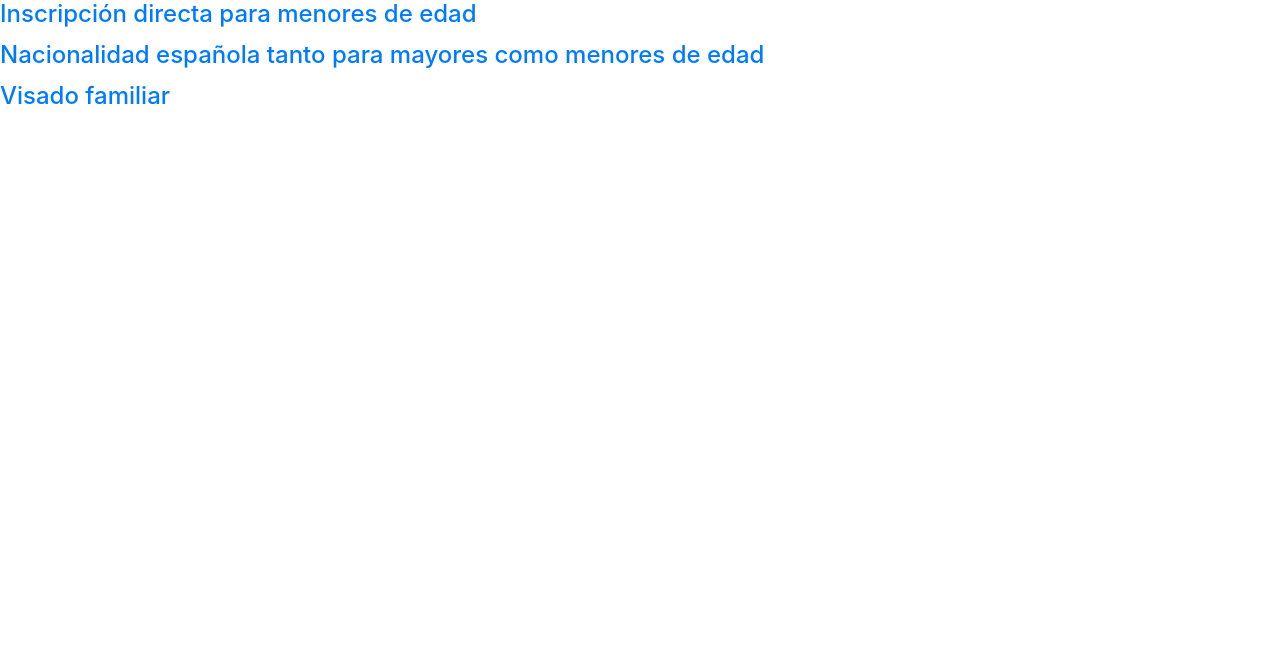
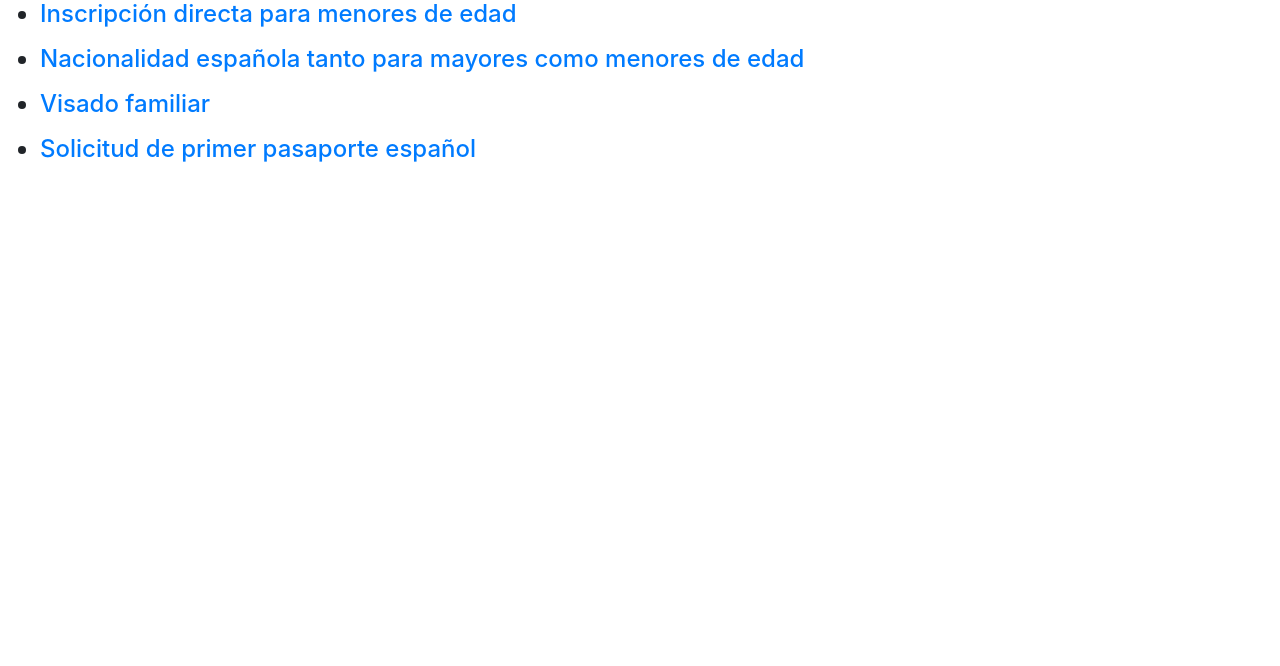
Before and after one commit to infomaxcuba/es, a plain HTML site: page antecedentes-penales.html in a window 1280 px wide. Shown: the part 134-800 px from the top of the page. Drawn offline with nearby package versions, Linux system fonts and the light colour scheme.

Commit message:
commit 21 marzo 16h

```diff
--- a/antecedentes-penales.html
+++ b/antecedentes-penales.html
@@ -52,15 +52,31 @@
 
       <h2 class="mt-4 mb-3">Servicios y trámites en InfoMax Cuba</h2>
 
+
+
+
+
       <h4 class="card-title">
-        <a href="inscripcion-directa.html">Inscripción directa para menores de edad</a>
+        <ul>
+          <li> <a href="inscripcion-directa.html">Inscripción directa para menores de edad</a></li>
+        </ul>
+         </h4>
+      <h4 class="card-title">
+        <ul>
+          <li> <a href="nacionalidad-menores.html">Nacionalidad española tanto para mayores como menores de edad</a></li>
+        </ul>
+         </h4>
+      <h4 class="card-title">
+        <ul>
+          <li><a href="visado-familiar.html">Visado familiar</a></li>
+        </ul>
       </h4>
       <h4 class="card-title">
-        <a href="nacionalidad-menores.html">Nacionalidad española tanto para mayores como menores de edad</a>
-      </h4>
-      <h4 class="card-title">
-        <a href="visado-familiar.html">Visado familiar</a>
-      </h4>
+      <ul>
+        <li> <a href="primer-pasaporte.html">Solicitud de primer pasaporte español</a></li>
+      </ul>
+       </h4>
+
 
 
 
```
